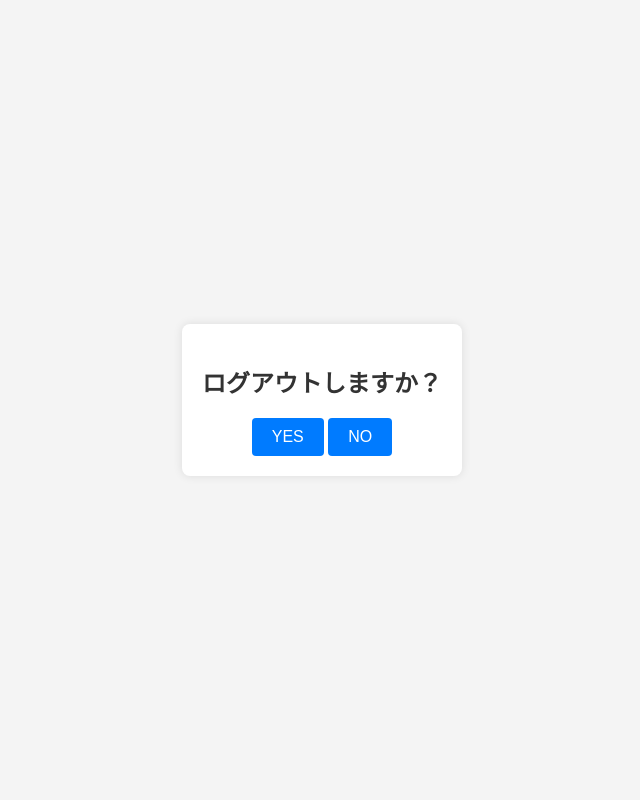
After one commit to Oohara-Btime/konchan, a PHP site: page /detailed_preference/logout-input.php in a window 1280 px wide. The commit adds this page. Shown: the whole page, without its empty margins (318-958 px from the left). Run offline with PHP 8.4, Linux system fonts and the light colour scheme.

Commit message:
ログインアウト変更

```diff
--- /dev/null
+++ b/detailed_preference/logout-input.php
@@ -0,0 +1,23 @@
+<!DOCTYPE html>
+<html lang="en">
+
+<head>
+    <meta charset="UTF-8">
+    <meta name="viewport" content="width=device-width, initial-scale=1.0">
+    <title>ログアウト</title>
+    <link rel="stylesheet" href="../css/logout.css">
+</head>
+
+<body>
+
+    <form action="logout-output.php" method="post">
+        <div class="logout-container">
+            <h2>ログアウトしますか？</h2>
+            <button type="hidden">YES</button>
+            <button onclick="location.href='../index.php'">NO</button>
+        </div>
+    </form>
+
+</body>
+
+</html>
--- a/detailed_preference/subscription_process.php
+++ b/detailed_preference/subscription_process.php
@@ -3,10 +3,15 @@
 include("../const.php");
 session_start();
 
+if ($user_id = $_SESSION['user']['id']){
 $user_id = $_SESSION['user']['id'];
 $user_email = $_SESSION["user"]["email"];
 $plan =  filter_input(INPUT_POST, 'radio');
 $db = new PDO(DSN, DB_USER, '');
+} else {
+    header("Location:subscription_result.php?error=4");
+    exit();
+}
 
 
 try {
--- a/index.php
+++ b/index.php
@@ -39,7 +39,7 @@
                 <p class = logo>こんちゃん</p>
             </div>
             <div class="input-keyword">
-                <form method="get" action="#" class="search_container">
+                <form method="get" action="keyword-search.php" class="search_container">
                     <input type="text" size="60" placeholder="キーワード検索">
                     <input type="submit" value="&#xf002">
                 </form>
@@ -77,7 +77,7 @@
                         <!-- <option value="detailed_preference/password_changing">パスワード変更</option> -->
                         <!-- <option value="detailed_preference/password_resetting">パスワード再設定</option> -->
                         <option value="detailed_preference/password_reset">パスワードリセット</option>
-                        <option value="detailed_preference/logout">ログアウト</option>
+                        <option value="detailed_preference/logout-input">ログアウト</option>
                         <option value="detailed_preference/unsubscribe">退会</option>
                         <option value="index" selected>⚙️詳細設定</option>
                     </select>
```
Also changed, not shown: detailed_preference/logout-output.php (added, +17 -0 lines).
